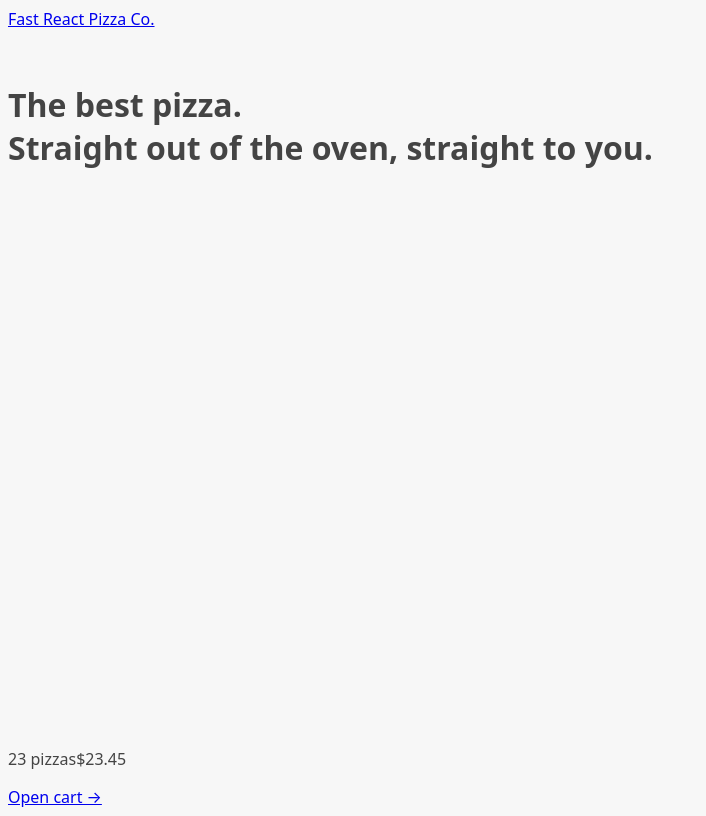
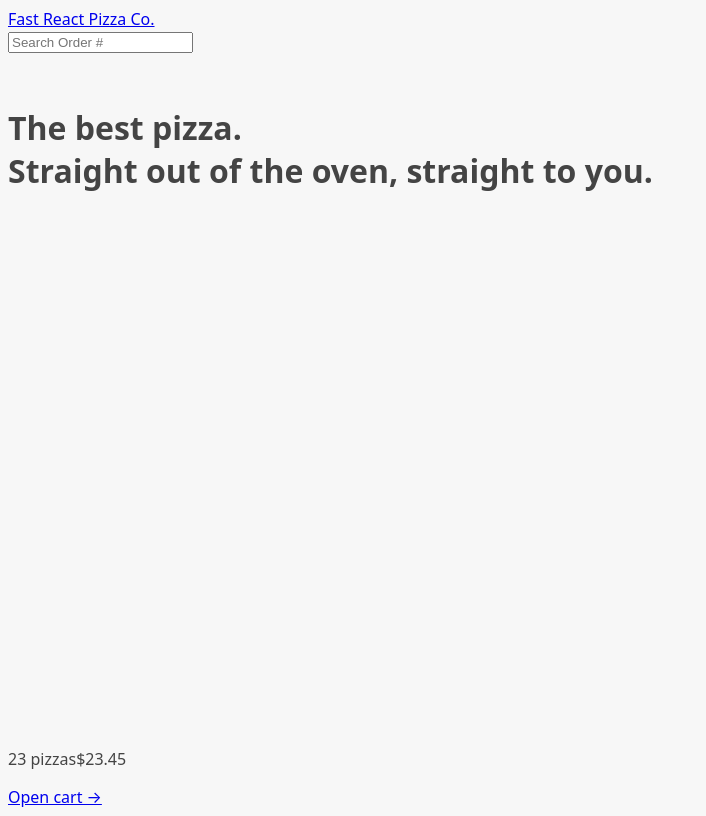
Before and after one commit to ali27-dev/fast-react-pizza, a React (Vite) app: page / in a window 1280 px wide. Shown: the whole page, without its empty margins (0-706 px from the left). Built offline with nearby package versions, Linux system fonts and the light colour scheme.

Commit message:
Fetching Order form Api.

```diff
--- a/src/App.jsx
+++ b/src/App.jsx
@@ -4,7 +4,7 @@ import AppLayout from "./ui/AppLayout";
 import Home from "./ui/Home";
 import Error from "./ui/Error";
 import Cart from "./features/cart/Cart";
-import Order from "./features/order/Order";
+import Order, { loader as orderLoader } from "./features/order/Order";
 import Menu, { loader as menuLoader } from "./features/menu/Menu";
 import CreateOrder from "./features/order/CreateOrder";
 
@@ -22,7 +22,12 @@ const router = createBrowserRouter([
       },
       { path: "/cart", element: <Cart /> },
       { path: "/order/new", element: <CreateOrder /> },
-      { path: "/order", element: <Order /> },
+      {
+        path: "/order/:orderId",
+        element: <Order />,
+        loader: orderLoader,
+        errorElement: <Error />,
+      },
     ],
   },
 ]);
--- a/src/features/order/Order.jsx
+++ b/src/features/order/Order.jsx
@@ -1,11 +1,13 @@
 // Test ID: IIDSAT
 
+import { useLoaderData } from "react-router-dom";
+import { getOrder } from "../../services/apiRestaurant";
 import {
   calcMinutesLeft,
   formatCurrency,
   formatDate,
 } from "../../utils/helpers";
-
+/*
 const order = {
   id: "ABCDEF",
   customer: "Jonas",
@@ -40,17 +42,18 @@ const order = {
   orderPrice: 95,
   priorityPrice: 19,
 };
-
+*/
 function Order() {
+  const order = useLoaderData();
   // Everyone can search for all orders, so for privacy reasons we're gonna gonna exclude names or address, these are only for the restaurant staff
   const {
-    // id,
+    id,
     status,
     priority,
     priorityPrice,
     orderPrice,
     estimatedDelivery,
-    // cart,
+    cart,
   } = order;
   const deliveryIn = calcMinutesLeft(estimatedDelivery);
 
@@ -83,4 +86,9 @@ function Order() {
   );
 }
 
+export async function loader({ params }) {
+  const order = await getOrder(params.orderId);
+  return order;
+}
+
 export default Order;
--- /dev/null
+++ b/src/features/order/SearchOrder.jsx
@@ -0,0 +1,26 @@
+import { useState } from "react";
+import { useNavigate } from "react-router-dom";
+
+function SearchOrder() {
+  const [query, setQuery] = useState("");
+  const navigate = useNavigate();
+
+  function handleSubmit(e) {
+    e.preventDefault();
+    if (!query) return;
+    navigate(`/order/${query}`);
+    setQuery("");
+  }
+  return (
+    <form onSubmit={handleSubmit}>
+      <input
+        type="text"
+        placeholder="Search Order #"
+        value={query}
+        onChange={(e) => setQuery(e.target.value)}
+      />
+    </form>
+  );
+}
+
+export default SearchOrder;
--- a/src/ui/Header.jsx
+++ b/src/ui/Header.jsx
@@ -1,9 +1,11 @@
 import { Link } from "react-router-dom";
+import SearchOrder from "../features/order/SearchOrder";
 
 function Header() {
   return (
     <div>
       <Link to="/menu">Fast React Pizza Co.</Link>
+      <SearchOrder />
     </div>
   );
 }
```
